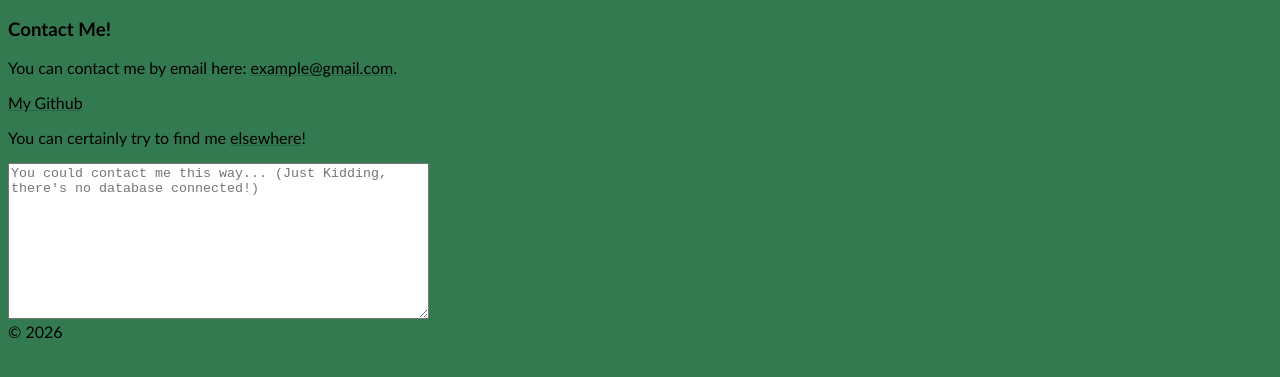
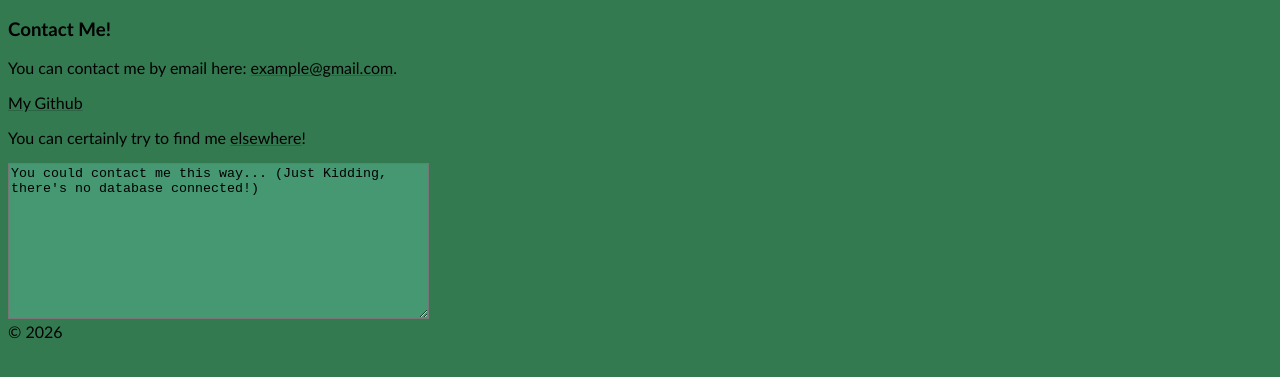
Before and after one commit to acwhitlock/Portfolio-CS293, a plain HTML site: page contact.html in a window 1280 px wide. Shown: the part 137-514 px from the top of the page. Drawn offline with Linux system fonts and the light colour scheme.

Commit message:
the text input is properly formatted now

```diff
--- a/styles.css
+++ b/styles.css
@@ -58,3 +58,10 @@ img{
     height: 600px;
     object-fit: cover;
 }
+textarea {
+    background-color: var(--color3);
+    color: var(--textcolor);
+}
+textarea::placeholder {
+    color: var(--textcolor);
+}
```
Also changed, not shown: 2 other files.
